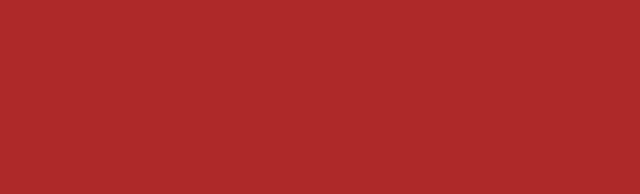
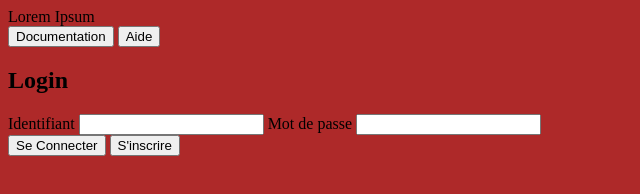
Before and after one commit to GoldWomenAcademy/projet-SASS-perso, a website: page index.html in a window 1280 px wide. Shown: the whole page, without its empty margins (0-640 px from the left). Drawn offline with Linux system fonts and the light colour scheme.

Commit message:
ajoutstyle au header

```diff
--- a/index.html
+++ b/index.html
@@ -16,10 +16,28 @@
 <body>
     <div class="containerheader">
         <div class="flexheader1">
+            Lorem Ipsum
+        </div>
+        <div class="btn">
+            <button class="btn1">Documentation</button>
+            <button class="btn2">Aide</button>
+        </div>
+        <!-- Form -->
+        <div class="flexheader2">
+            <h2>Login</h2>
+            <form>
+                <label>Identifiant</label>
+                <input type="text">
 
-        </div>
-        <div class="flexheader2">
+                <label>Mot de passe</label>
+                <input type="text">
 
+                <div class="inputLog">
+                    <input type="submit" value="Se Connecter">
+                    <input type="submit" value="S'inscrire">
+                </div>
+
+            </form>
         </div>
     </div>
 </body>
```
